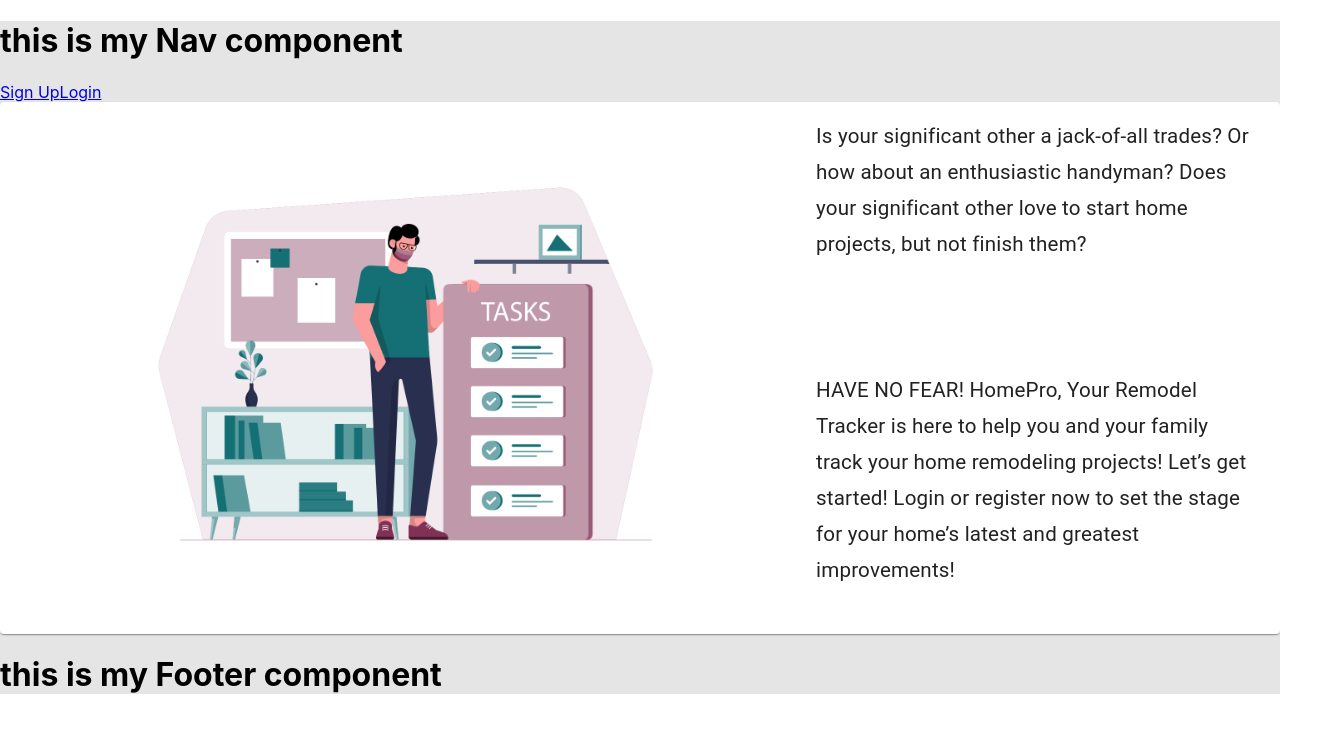
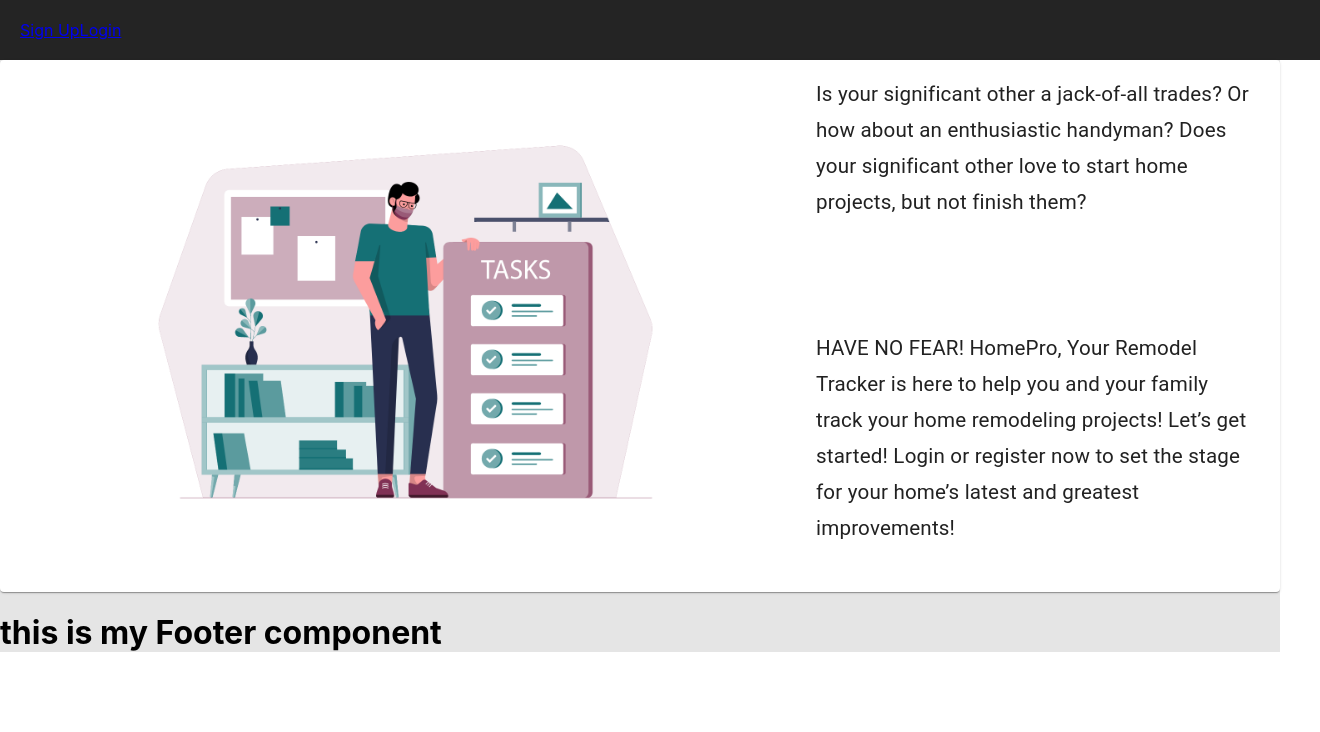
Before and after one commit to eileen813/homepro, a React (Create React App) app in the folder client/: page / in a window 1280 px wide. Shown: the top 732 px of the page, 1320 px wide, since content can reach past the window. Built offline with nearby package versions, Linux system fonts and the light colour scheme; no server answers.

Commit message:
updated nav styling

```diff
--- /dev/null
+++ b/client/src/components/Nav/Nav.css
@@ -0,0 +1,28 @@
+ul {
+  list-style-type: none;
+  margin: 0;
+  padding: 20px;
+  overflow: hidden;
+  background-color: #242424;
+  width: 100%;
+}
+
+li {
+  float: right;
+}
+
+li a {
+  display: block;
+  color: white;
+  text-align: center;
+  padding: 14px 16px;
+  text-decoration: none;
+}
+
+li a:hover:not(.active) {
+  background-color: #111;
+}
+
+.active {
+  background-color: #04aa6d;
+}
--- a/client/src/components/Nav/Nav.jsx
+++ b/client/src/components/Nav/Nav.jsx
@@ -1,9 +1,10 @@
 import { Link } from "react-router-dom";
+import "./Nav.css";
 
 export default function Nav(props) {
   return (
     <div>
-      <h1>this is my Nav component</h1>
+      <ul>
         {props.currentUser ? (
           <div>
             <p>{props.currentUser.username}</p>
@@ -18,6 +19,7 @@
             <Link to="/projects">Projects</Link>
           </div>
         )}
+      </ul>
     </div>
   );
 }
--- a/client/src/screens/ProjectCreate/ProjectCreate.jsx
+++ b/client/src/screens/ProjectCreate/ProjectCreate.jsx
@@ -3,10 +3,7 @@
 import Button from "@mui/material/Button";
 import CssBaseline from "@mui/material/CssBaseline";
 import TextField from "@mui/material/TextField";
-import FormControlLabel from "@mui/material/FormControlLabel";
-import Checkbox from "@mui/material/Checkbox";
 import Link from "@mui/material/Link";
-import Grid from "@mui/material/Grid";
 import Box from "@mui/material/Box";
 import ConstructionIcon from "@mui/icons-material/Construction";
 import Typography from "@mui/material/Typography";
```
Lines whose indentation alone changed are shown as unchanged.
